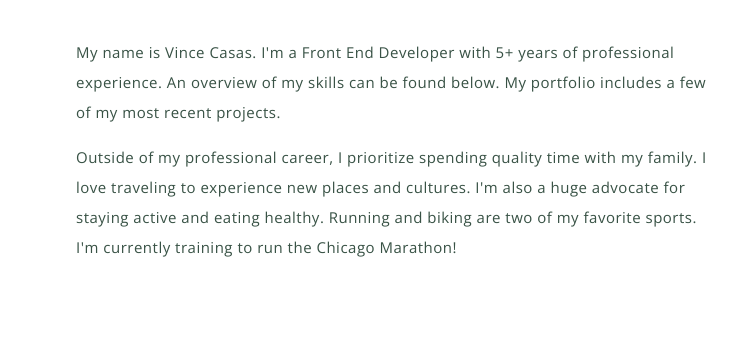
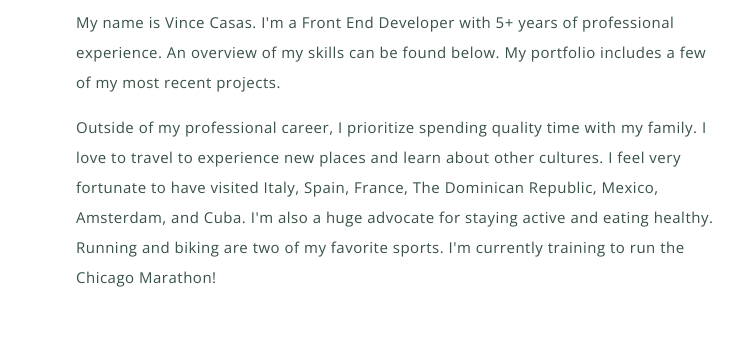
Before and after one commit to vincec-dev/vincec, a plain HTML site: page html/index.html in a window 1280 px wide. Shown: the part 1099-1445 px from the top of the page, 524-1280 px from the left. Drawn offline with nearby package versions, Linux system fonts and the light colour scheme; some packages are replaced by stand-ins of ours; no server answers; a web font is replaced by a local one.

Commit message:
About me text update, travel details.

```diff
--- a/html/index.html
+++ b/html/index.html
@@ -229,11 +229,13 @@
                 </p>
                 <p>
                   Outside of my professional career, I prioritize spending
-                  quality time with my family. I love traveling to experience
-                  new places and cultures. I'm also a huge advocate for staying
-                  active and eating healthy. Running and biking are two of my
-                  favorite sports. I'm currently training to run the Chicago
-                  Marathon!
+                  quality time with my family. I love to travel to experience
+                  new places and learn about other cultures. I feel very
+                  fortunate to have visited Italy, Spain, France, The Dominican
+                  Republic, Mexico, Amsterdam, and Cuba. I'm also a huge
+                  advocate for staying active and eating healthy. Running and
+                  biking are two of my favorite sports. I'm currently training
+                  to run the Chicago Marathon!
                 </p>
               </div>
             </div>
```
